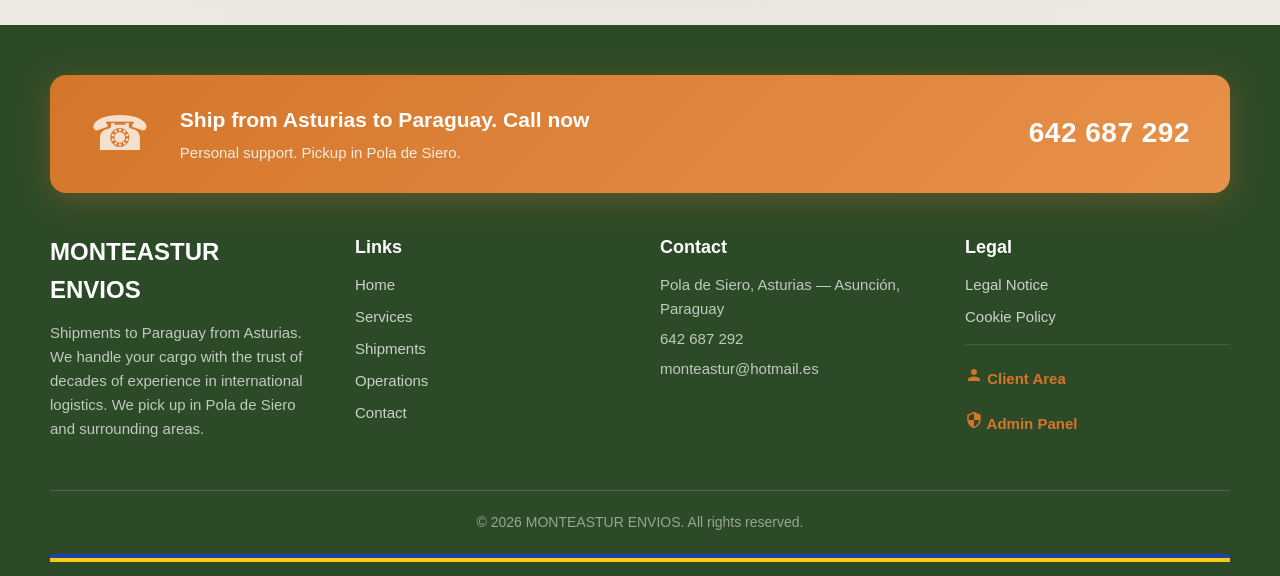
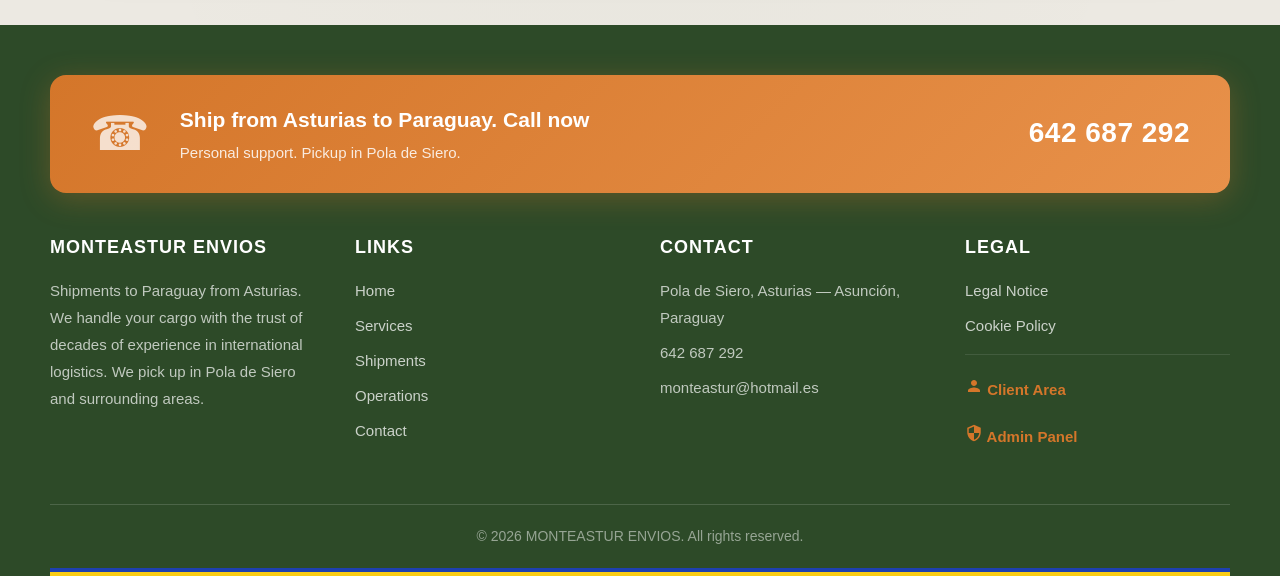
Before and after one commit to DAW1BSergiomg26/Envios_Paraguay_CMS, a Spring Boot app: page /en/casa in a window 1280 px wide. Shown: the part 924-1500 px from the top of the page. Run offline with Spring Boot 4, Linux system fonts and the light colour scheme; data that the repository does not hold is empty; some of the project's set-up classes (security, data sources, template engines, error pages and the like) are left out, and stand-ins take their place.

Commit message:
style: unificar textos e iconos en footer premium

```diff
--- a/src/main/resources/static/css/style.css
+++ b/src/main/resources/static/css/style.css
@@ -182,7 +182,57 @@ nav a:hover {
 }
 
 
-/* FOOTER PREMIUM ACCESS */
+/* ================================
+   FOOTER PREMIUM
+   ================================ */
+footer {
+    background: #2d4a28;
+    color: rgba(255,255,255,0.85);
+    padding: 50px 50px 0;
+    margin-top: auto;
+}
+
+.footer-grid {
+    display: grid;
+    grid-template-columns: repeat(auto-fit, minmax(220px, 1fr));
+    gap: 40px;
+    max-width: 1200px;
+    margin: 0 auto;
+    padding-bottom: 40px;
+}
+
+.footer-col h3, .footer-col h4 {
+    font-size: 18px;
+    color: white;
+    margin-bottom: 16px;
+    text-transform: uppercase;
+    letter-spacing: 1px;
+}
+
+.footer-col p, .footer-col a {
+    font-size: 15px;
+    line-height: 1.8;
+}
+
+.footer-col p {
+    color: rgba(255,255,255,0.7);
+    margin-bottom: 8px;
+}
+
+.footer-col a {
+    display: block;
+    color: rgba(255,255,255,0.75);
+    text-decoration: none;
+    margin-bottom: 8px;
+    transition: all 0.3s ease;
+}
+
+.footer-col a:hover {
+    color: white;
+    transform: translateX(4px);
+}
+
+/* Premium Footer Access */
 .footer-premium-links {
     margin-top: 15px;
     padding-top: 15px;
@@ -212,66 +262,14 @@ nav a:hover {
     fill: currentColor;
 }
 
-/* FOOTER */
-footer {
-    background: #2d4a28;
-    color: rgba(255,255,255,0.85);
-    padding: 50px 50px 0;
-    margin-top: auto;
-}
-
-.footer-grid {
-    display: grid;
-    grid-template-columns: repeat(auto-fit, minmax(220px, 1fr));
-    gap: 40px;
-    max-width: 1200px;
-    margin: 0 auto;
-    padding-bottom: 40px;
-}
-
-.footer-col h3 {
-    font-size: 24px;
-    color: white;
-    margin-bottom: 12px;
-}
-
-.footer-col h4 {
-    font-size: 18px;
-    color: white;
-    margin-bottom: 12px;
-}
-
-.footer-col p {
-    font-size: 15px;
-    color: rgba(255,255,255,0.7);
-    margin-bottom: 6px;
-}
-
-.footer-col a {
-    display: block;
-    color: rgba(255,255,255,0.75);
-    text-decoration: none;
-    font-size: 15px;
-    margin-bottom: 8px;
-    transition: all 0.3s ease;
-}
-
-.footer-col a:hover {
-    color: white;
-    text-decoration: underline;
-    transform: translateX(4px);
-}
-
 .footer-bottom {
     border-top: 1px solid rgba(255,255,255,0.15);
     padding: 20px 0;
     text-align: center;
-}
-
-.footer-bottom p {
     font-size: 14px;
     color: rgba(255,255,255,0.5);
 }
+
 
 /* SCROLL REVEAL */
 .reveal {
```
